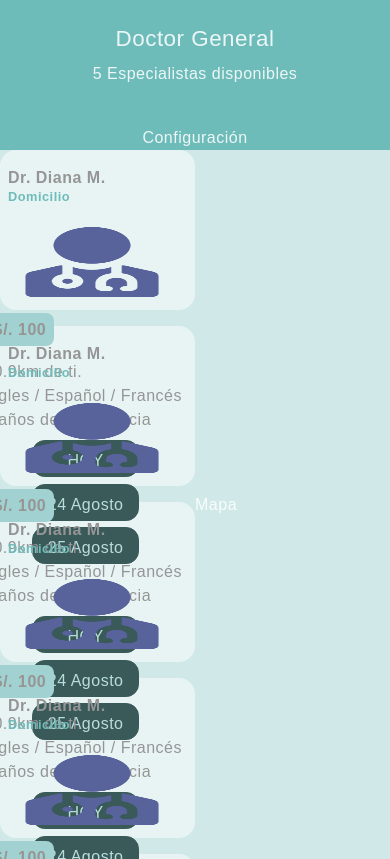
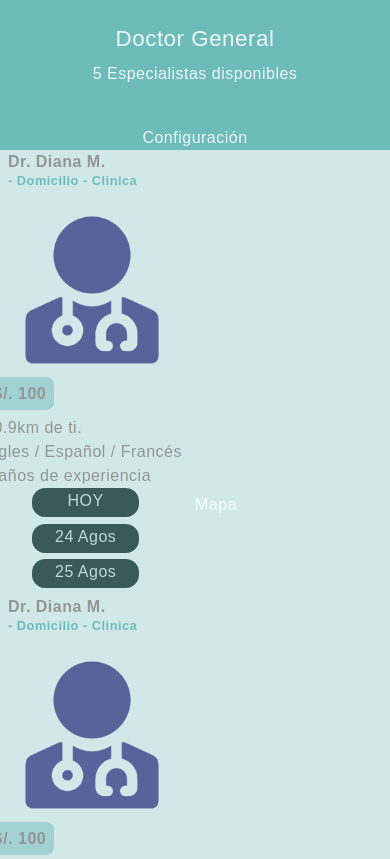
Before and after one commit to MariaGonzalesBaldera/proyecto-clinica, a React (Vite) app: page /select in a window 390 px wide. Built offline with nearby package versions, Linux system fonts and the light colour scheme.

Commit message:
mejorando el responsive del listado de doctores

```diff
--- a/src/components/DivDoctor/index.jsx
+++ b/src/components/DivDoctor/index.jsx
@@ -2,9 +2,9 @@ import perfil from '../../img/specialties/Doctor General.png';
 
 export default function DivDoctor (){
   return(
-        <div className='div-list-item'>
+        <div className='  '>
           <div className='text-name'>Dr. Diana M.
-            <p className='text-type'>Domicilio</p>
+            <p className='text-type'>- Domicilio - Clinica</p>
             <img src={perfil} alt='perfil.png'/>
           </div>
           <div className='text-description'>
@@ -16,8 +16,8 @@ export default function DivDoctor (){
           </div>
           <div className='div-days'>
               <div className='div-days-item'>HOY</div>
-              <div className='div-days-item'>24 Agosto</div>
-              <div className='div-days-item'>25 Agosto</div>
+              <div className='div-days-item'>24 Agos</div>
+              <div className='div-days-item'>25 Agos</div>
           </div>
         </div>
 
```
